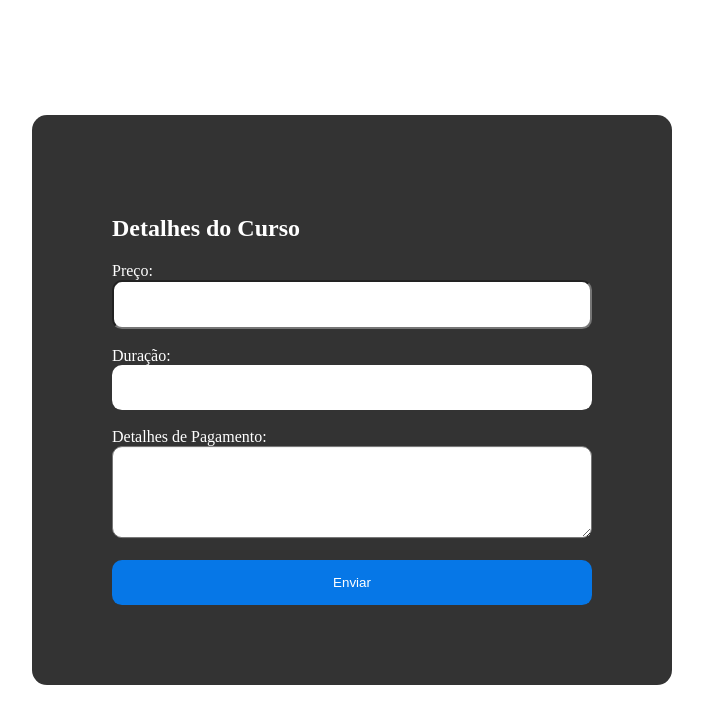
After one commit to JoelDombele/progeto, a PHP site: page /php/cursos_pago.php in a window 1280 px wide. The commit adds this page. Shown: the top 724 px of the page, without its empty margins (288-991 px from the left). Run offline with PHP 8.4, Linux system fonts and the light colour scheme.

Commit message:
add course

```diff
--- a/css/suzana.css
+++ b/css/suzana.css
@@ -21,6 +21,7 @@
      input[type="text"],
      input[type="email"],
      input[type="password"],
+     input[type="number"],
      textarea
      {
       width: 100%;
--- /dev/null
+++ b/php/cursos_pago.php
@@ -0,0 +1,27 @@
+<!DOCTYPE html>
+<html lang="en">
+<head>
+    <meta charset="UTF-8">
+    <meta name="viewport" content="width=device-width, initial-scale=1.0">
+    <title>Formulario Cursos Pagos</title>
+    <link rel="stylesheet" href="../css/suzana.css">
+</head>
+<body>
+    <div class="form">
+    <h2>Detalhes do Curso</h2>
+    <form action="/processar_dados_do_formulario" method="post">
+        <label for="preco">Preço:</label>
+        <input type="number" id="preco" name="preco" required><br><br>
+
+        <label for="duracao">Duração:</label>
+        <input type="text" id="duracao" name="duracao" required><br><br>
+
+        <label for="detalhes_pagamento">Detalhes de Pagamento:</label>
+        <textarea id="detalhes_pagamento" name="detalhes_pagamento" rows="4" cols="50" required></textarea><br><br>
+
+        <input type="submit" value="Enviar">
+    </form>
+    </div>
+</body>
+</body>
+</html>
--- a/php/formCurso.php
+++ b/php/formCurso.php
@@ -59,7 +59,7 @@
         <label for="tipo_curso">Tipo de Curso:</label><br>
         <input type="checkbox" id="cursosPagos" name="tipo_curso[]" value="1">
         <label for="cursosPagos">Curso Pago</label><br>
-        <input type="checkbox" id="cursosGratuitos" name="tipo_curso[]" value="2">
+        <input type="checkbox" id="cursosGratuitos" name="tipo_curso[]" value="2" checked>
         <label for="cursosGratuitos">Curso Gratuito</label><br><br>
 
         <label for="imagem">Imagem de capa</label><br><br>
```
Also changed, not shown: imagens/a-musculacao-na-vida-do-homem-1560779991.jpg (added), imagens/baixados.png (added), imagens/int1-2.jpg (added), imagens/photoshop-osc65lzt5inrco64vz4xylt7qmpn23amrhkhk67xde.jpg (added).
